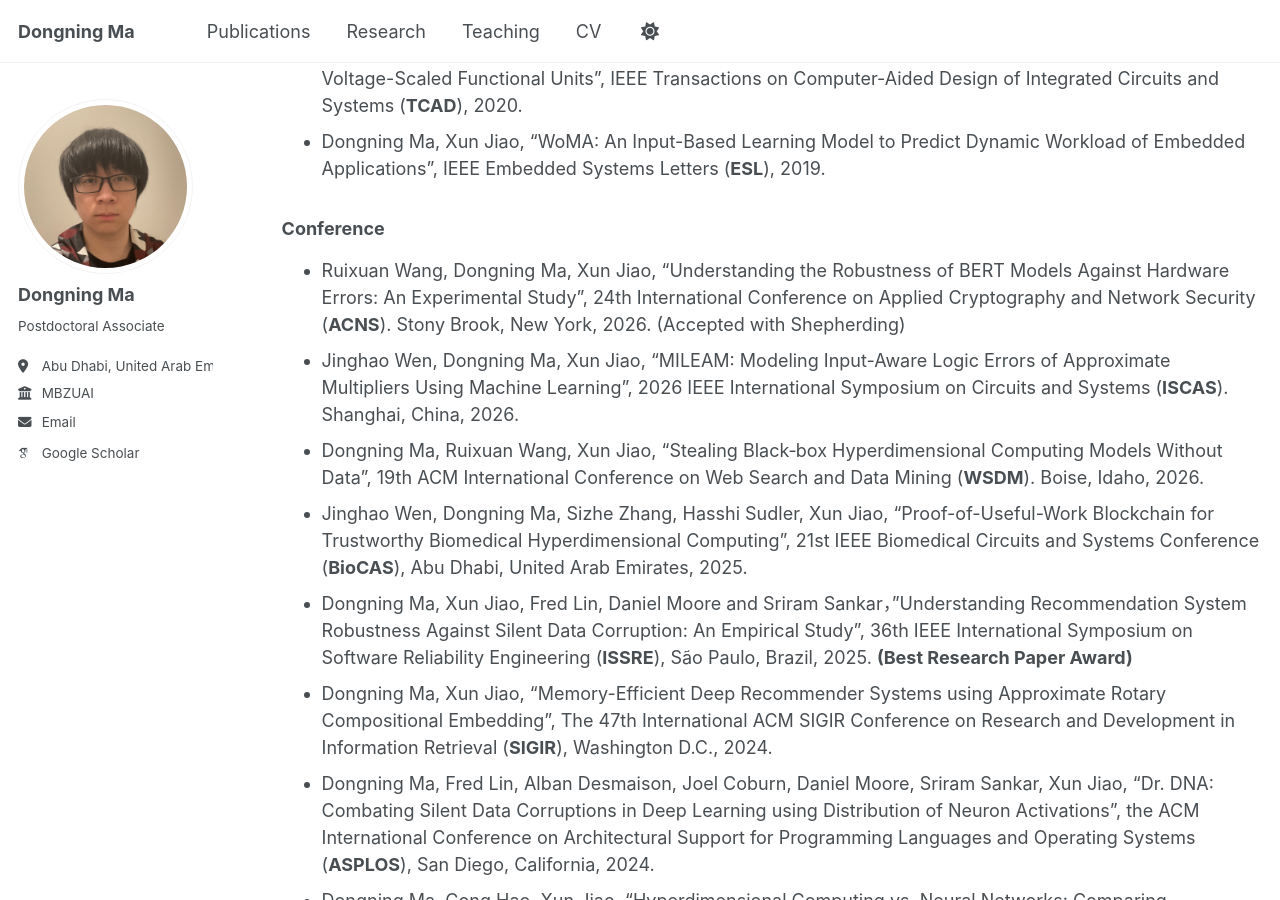
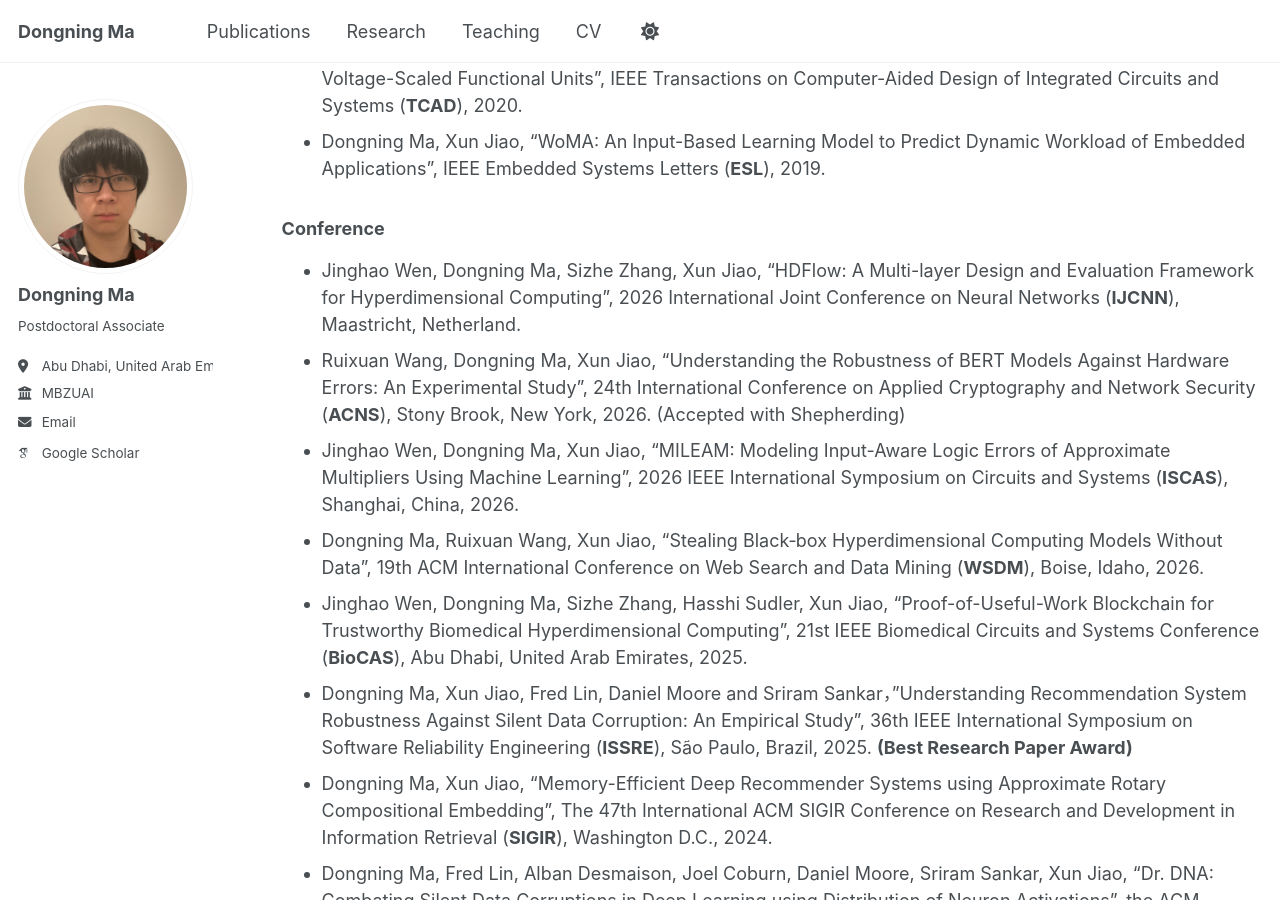
Before and after one commit to dongning-ma/dongning-ma.github.io, a Jekyll site: the page built from _pages/publications.md, in a window 1280 px wide and 900 px high, scrolled down 570 px. Built offline with Jekyll 4.4.1, drawn with Linux system fonts in a browser that asks for light colours; some web fonts are replaced; a script that is not in the unit is left out.

Commit message:
news updated

```diff
--- a/_pages/publications.md
+++ b/_pages/publications.md
@@ -16,10 +16,11 @@ I have published more than 30 papers in venues including ASPLOS, DAC, SIGIR, and
 - Dongning Ma, Xun Jiao, "WoMA: An Input-Based Learning Model to Predict Dynamic Workload of Embedded Applications", IEEE Embedded Systems Letters (**ESL**), 2019.
 
 ### Conference
-- Ruixuan Wang, Dongning Ma, Xun Jiao, "Understanding the Robustness of BERT Models Against Hardware Errors: An Experimental Study", 24th International Conference on Applied Cryptography and Network Security (**ACNS**). Stony Brook, New York, 2026. (Accepted with Shepherding)
-- Jinghao Wen, Dongning Ma, Xun Jiao, "MILEAM: Modeling Input-Aware Logic Errors of Approximate Multipliers Using Machine Learning", 2026 IEEE International Symposium on Circuits and Systems (**ISCAS**). Shanghai, China, 2026.
+- Jinghao Wen, Dongning Ma, Sizhe Zhang, Xun Jiao, "HDFlow: A Multi-layer Design and Evaluation Framework for Hyperdimensional Computing", 2026 International Joint Conference on Neural Networks (**IJCNN**), Maastricht, Netherland.
+- Ruixuan Wang, Dongning Ma, Xun Jiao, "Understanding the Robustness of BERT Models Against Hardware Errors: An Experimental Study", 24th International Conference on Applied Cryptography and Network Security (**ACNS**), Stony Brook, New York, 2026. (Accepted with Shepherding)
+- Jinghao Wen, Dongning Ma, Xun Jiao, "MILEAM: Modeling Input-Aware Logic Errors of Approximate Multipliers Using Machine Learning", 2026 IEEE International Symposium on Circuits and Systems (**ISCAS**), Shanghai, China, 2026.
 - Dongning Ma, Ruixuan Wang, Xun Jiao, "Stealing Black‑box Hyperdimensional Computing Models Without
-Data", 19th ACM International Conference on Web Search and Data Mining (**WSDM**). Boise, Idaho, 2026.
+Data", 19th ACM International Conference on Web Search and Data Mining (**WSDM**), Boise, Idaho, 2026.
 - Jinghao Wen, Dongning Ma, Sizhe Zhang, Hasshi Sudler, Xun Jiao, "Proof-of-Useful-Work Blockchain for Trustworthy Biomedical Hyperdimensional Computing", 21st IEEE Biomedical Circuits and Systems Conference (**BioCAS**), Abu Dhabi, United Arab Emirates, 2025.
 - Dongning Ma, Xun Jiao, Fred Lin, Daniel Moore and Sriram Sankar，"Understanding Recommendation System Robustness Against Silent Data Corruption: An Empirical Study", 36th IEEE International Symposium on Software Reliability Engineering (**ISSRE**), São Paulo, Brazil, 2025. **(Best Research Paper Award)**
 - Dongning Ma, Xun Jiao, "Memory-Efficient Deep Recommender Systems using Approximate Rotary Compositional Embedding", The 47th International ACM SIGIR Conference on Research and Development in Information Retrieval (**SIGIR**), Washington D.C., 2024.
```
Also changed, not shown: _pages/about.md (+1 -0 lines), 1 other file.
